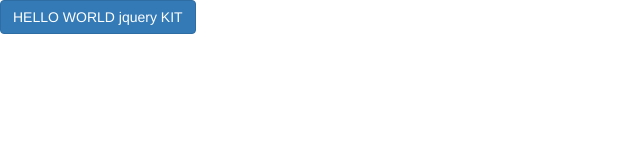
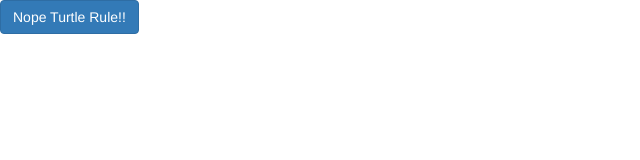
Before and after one commit to williamavasquez/jquerystarterkit, a plain HTML site: page index.html in a window 1280 px wide. Shown: the whole page, without its empty margins (0-640 px from the left). Drawn offline with nearby package versions, Linux system fonts and the light colour scheme.

Commit message:
modified file

```diff
--- a/index.html
+++ b/index.html
@@ -22,7 +22,7 @@
 </head>
 <body>
 
-<button class="btn btn-primary">HELLO WORLD jquery KIT</button>
+<button class="btn btn-primary">Nope Turtle Rule!!</button>
 
 <script src="./js/app.js"></script>
 </body>
```
